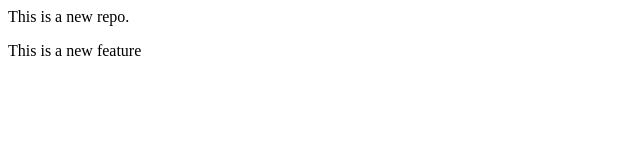
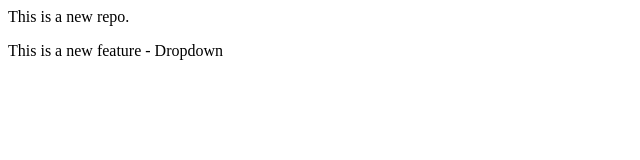
Before and after one commit to Pranav80006/localrepo, a plain HTML site: page index.html in a window 1280 px wide. Shown: the full height of the page, 0-640 px from the left. Drawn offline with Linux system fonts and the light colour scheme.

```diff
--- a/index.html
+++ b/index.html
@@ -1,2 +1,2 @@
 <p> This is a new repo.</p>
-<p> This is a new feature</p>
+<p> This is a new feature - Dropdown </p>
```
